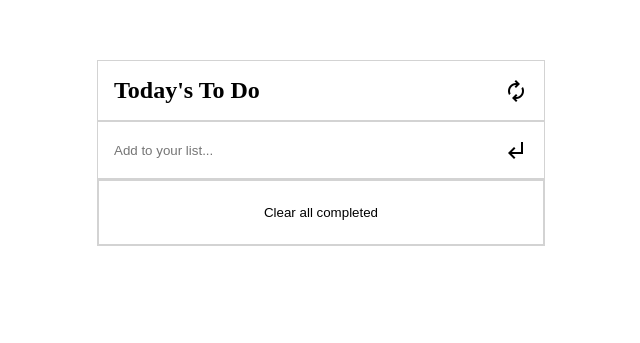
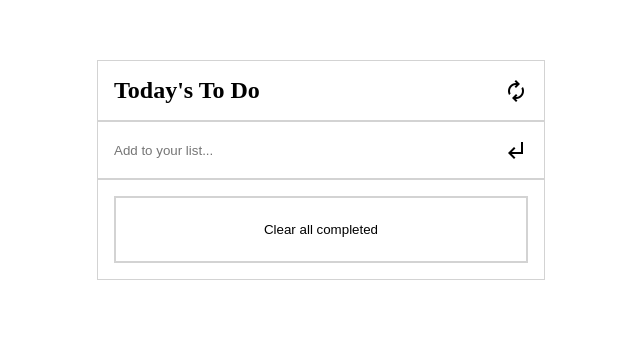
Before and after one commit to Gardimy/Todo-List, a website built with webpack: page src/index.html in a window 1280 px wide. Shown: the part 200-543 px from the top of the page, without its empty margins (319-959 px from the left). Built offline with nearby package versions, Linux system fonts and the light colour scheme.

Commit message:
Update style.css file

```diff
--- a/src/index.html
+++ b/src/index.html
@@ -13,9 +13,7 @@
 </head>
 <body>
      <section id="main">
-		<h1 class="title">Today's To Do<span class="material-symbols-outlined todo_title-refresh">
-			autorenew
-		  </span></h1>
+		<h1 class="title">Today's To Do<span class="material-symbols-outlined todo_title-refresh">autorenew</span></h1>
 		<div class="input">
 		  <input type="text" id="new-task-input" placeholder="Add to your list..."></input>
 		  <span class="material-symbols-outlined" id="addBtn"> subdirectory_arrow_left </span>
@@ -23,7 +21,7 @@
 
     <div><ul id="todo"></ul></div>
 
-    <div class="btn-todo">
+    <div class="btn-clear">
       <button id="clear" class="clear">Clear all completed</button>
     </div>
 	 </section>
--- a/src/style.css
+++ b/src/style.css
@@ -17,7 +17,7 @@
 
 .title,
 .input,
-.todo_button,
+.btn-clear,
 p {
   display: flex;
   flex-direction: row;
```
Also changed, not shown: dist/bundle.js, dist/index.html.
